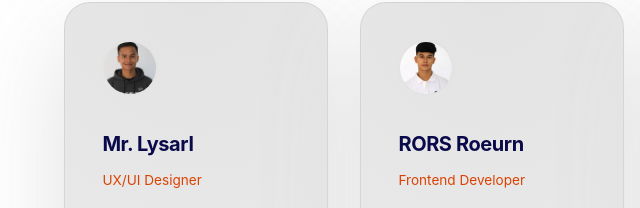
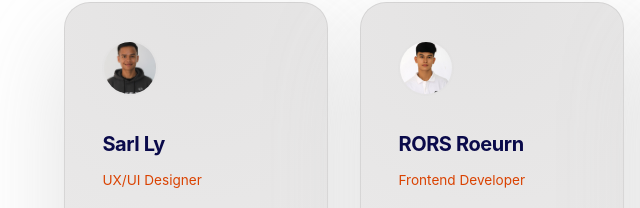
Before and after one commit to CHANthy-thy/Transport-car, a plain HTML site: page pages/about.html in a window 1280 px wide. Shown: the part 1840-2048 px from the top of the page, 0-640 px from the left. Drawn offline with Linux system fonts and the light colour scheme.

Commit message:
edited about

```diff
--- a/pages/about.html
+++ b/pages/about.html
@@ -1196,7 +1196,7 @@
                 <article class="team-card">
                     <img src="/images/ly.png" alt="" />
                     <div>
-                        <h3>Mr. Lysarl</h3>
+                        <h3>Sarl Ly</h3>
                         <span>UX/UI Designer</span>
                     </div>
                     <p>
```
